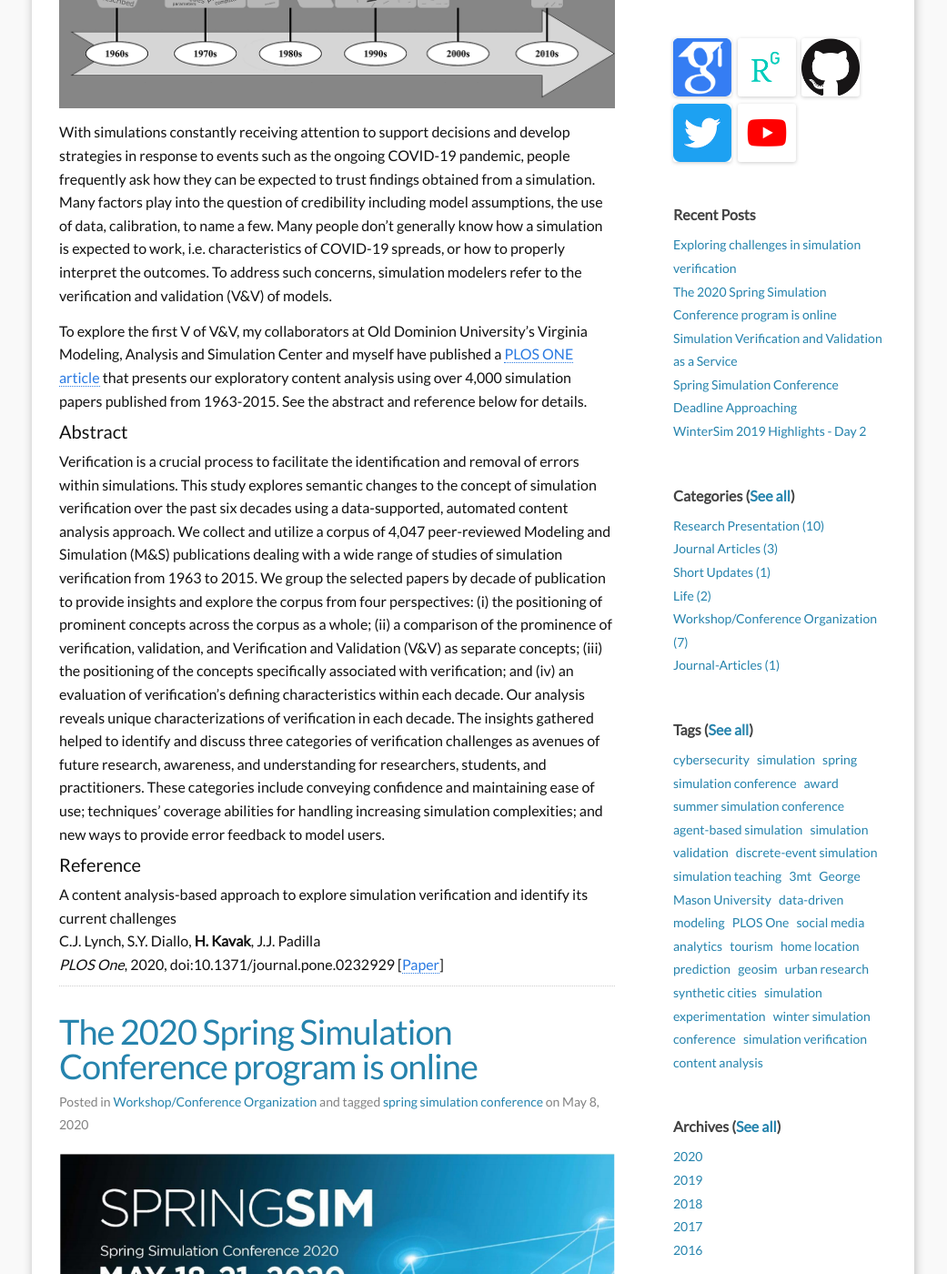
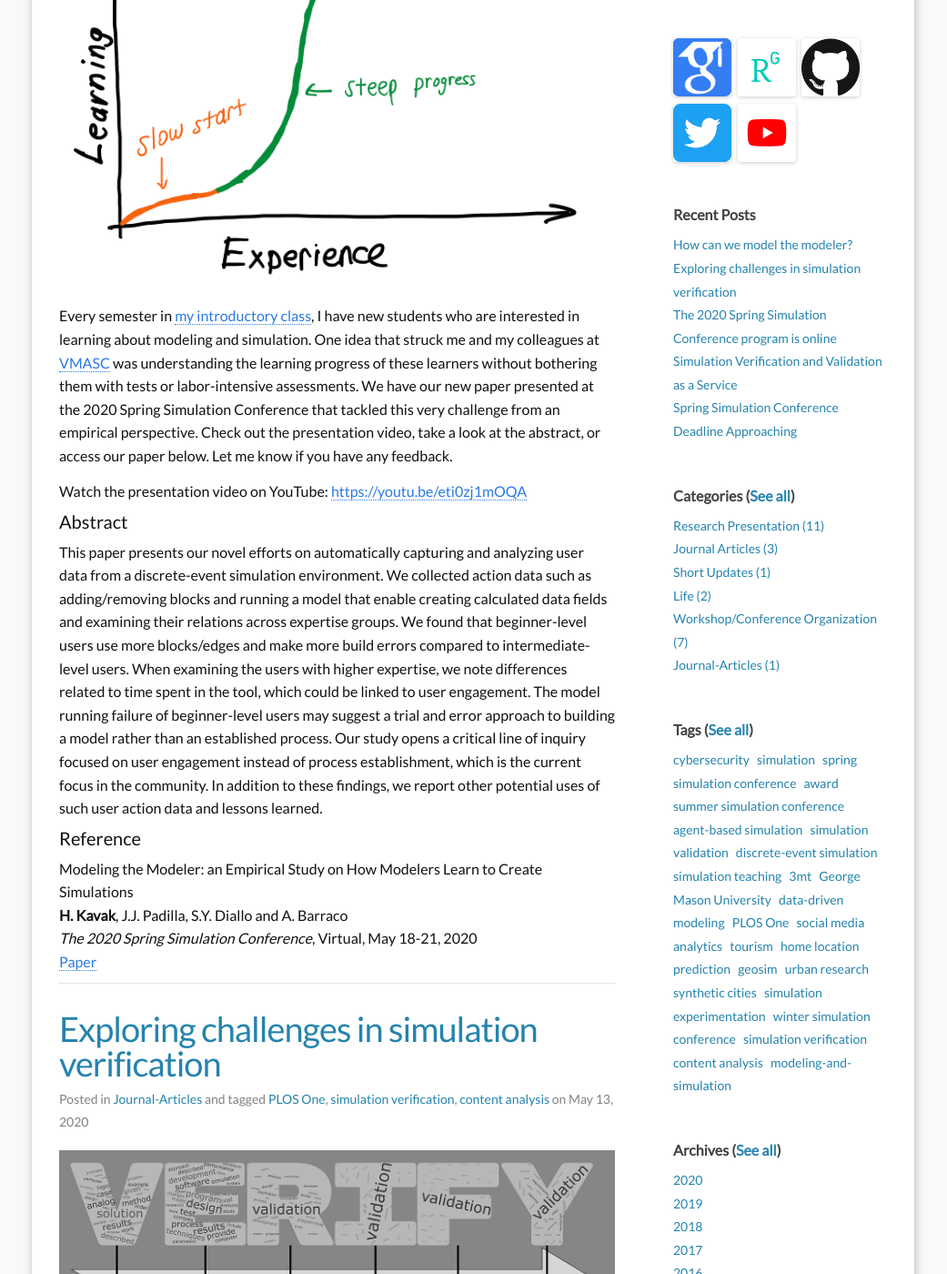
Before and after one commit to hamdikavak/hamdikavak.github.io, a Jekyll site: the page built from index.html, in a window 1280 px wide and 1400 px high, scrolled down 484 px. Shown: the whole window at 91% size, without its empty margins (120-1161 px from the left). Built offline with Jekyll 4.4.1, drawn with Linux system fonts in a browser that asks for light colours; nearby versions of some CDN libraries; the list of posts is cut into pages by our own code; comment, search, counter and statistics services are not loaded; some of the changed text lies outside the part shown.

Commit message:
SpringSim paper added

```diff
--- /dev/null
+++ b/_posts/2020-05-20-modeling-the-modeler.md
@@ -0,0 +1,28 @@
+---
+published: true
+title: How can we model the modeler?
+layout: post
+categories:
+- Research Presentation
+tags:
+- modeling-and-simulation
+---
+
+<img src="{{ site.baseurl }}/images/posts/2020/20200520_learning_curve.png" alt="Learning Curve" />
+
+Every semester in [my introductory class](http://hamdikavak.com/teaching/), I have new students who are interested in learning about modeling and simulation. One idea that struck me and my colleagues at [VMASC](https://www.odu.edu/vmasc) was understanding the learning progress of these learners without bothering them with tests or labor-intensive assessments. We have our new paper presented at the 2020 Spring Simulation Conference that tackled this very challenge from an empirical perspective. Check out the presentation video, take a look at the abstract, or access our paper below. Let me know if you have any feedback.
+
+
+Watch the presentation video on YouTube: [https://youtu.be/eti0zj1mOQA](https://youtu.be/eti0zj1mOQA)
+
+#### Abstract
+
+This paper presents our novel efforts on automatically capturing and analyzing user data from a discrete-event simulation environment. We collected action data such as adding/removing blocks and running a model that enable creating calculated data fields and examining their relations across expertise groups. We found that beginner-level users use more blocks/edges and make more build errors compared to intermediate-level users. When examining the users with higher expertise, we note differences related to time spent in the tool, which could be linked to user engagement. The model running failure of beginner-level users may suggest a trial and error approach to building a model rather than an established process. Our study opens a critical line of inquiry focused on user engagement instead of process establishment, which is the current focus in the community. In addition to these findings, we report other potential uses of such user action data and lessons learned.
+
+
+#### Reference
+
+Modeling the Modeler: an Empirical Study on How Modelers Learn to Create Simulations
+     <strong>H. Kavak</strong>, J.J. Padilla, S.Y. Diallo and A. Barraco
+     <em>The 2020 Spring Simulation Conference</em>, Virtual, May 18-21, 2020
+     [Paper](https://www.researchgate.net/publication/341553140_Modeling_the_Modeler_An_Empirical_Study_on_How_Modelers_Learn_to_Create_Simulations)
--- a/c5_publications.md
+++ b/c5_publications.md
@@ -59,8 +59,8 @@ This page shows my up-to-date publication list, links to papers, and BibTex cita
 
 95. Modeling the Modeler: an Empirical Study on How Modelers Learn to Create Simulations
      <strong>H. Kavak</strong>, J.J. Padilla, S.Y. Diallo and A. Barraco
-     <em>The 2020 Spring Simulation Conference</em>, Fairfax, VA (Online), May 18-21, 2020
-     [Paper]
+     <em>The 2020 Spring Simulation Conference</em>, Virtual, May 18-21, 2020
+     [Paper](https://www.researchgate.net/publication/341553140_Modeling_the_Modeler_An_Empirical_Study_on_How_Modelers_Learn_to_Create_Simulations)
      [BibTex]
 
 96. Simulating Urban Patterns of Life: A Geo-Social Data Generation Framework
```
Also changed, not shown: images/posts/2020/20200520_learning_curve.png (added).
